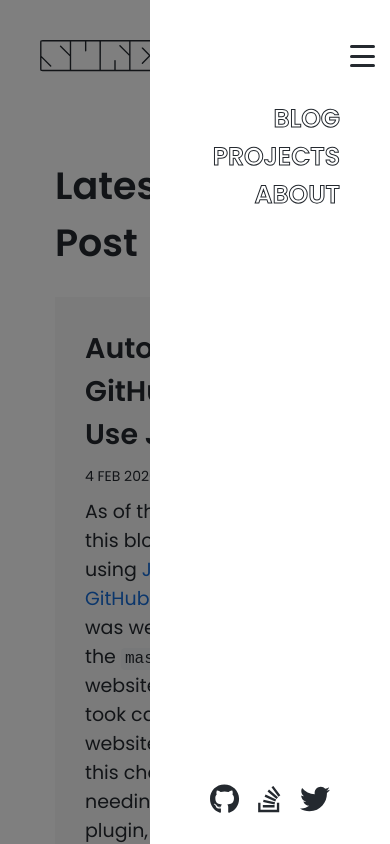
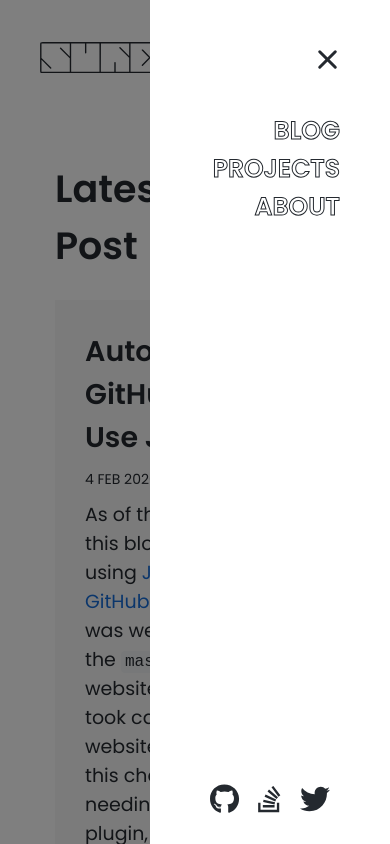
Before and after one commit to surdu/surdu.me, a Next.js app: page / in a window 390 px wide. Both pictures are taken after a click on the button "Open Menu". Shown: the top 844 px of the page. Built offline with nearby package versions, Linux system fonts and the light colour scheme.

Commit message:
Implemented mobile menu

```diff
--- a/components/layout/Header/Burger/Burger.module.scss
+++ b/components/layout/Header/Burger/Burger.module.scss
@@ -1,6 +1,7 @@
 @use "~/styles/theme";
 
 .button {
+  position: relative;
   padding: 1rem;
   background: none;
   border: none;
@@ -12,10 +13,12 @@
   }
 }
 
+$size: 2.5rem;
+
 .burger {
   position: relative;
-  width: 2.5rem;
-  height: 2.2rem;
+  width: $size;
+  height: $size;
 
   &::before,
   &::after {
@@ -41,3 +44,19 @@
 .burger::after {
   bottom: 0;
 }
+
+.open {
+  .middle {
+    display: none;
+  }
+
+  .burger::before {
+    transform: rotate(45deg);
+    margin-top: 1.1rem;
+  }
+
+  .burger::after {
+    transform: rotate(-45deg);
+    margin-bottom: 1.1rem;
+  }
+}
--- a/components/layout/Header/Burger/Burger.tsx
+++ b/components/layout/Header/Burger/Burger.tsx
@@ -1,22 +1,29 @@
 import clsx from "clsx";
+import { forwardRef, HTMLAttributes } from "react";
 import styles from "./Burger.module.scss";
 
-interface BurgerProps {
+interface BurgerProps extends HTMLAttributes<HTMLButtonElement> {
   open: boolean;
   onClick: () => void;
 }
 
-export default function Burger(props: BurgerProps) {
-  const { open, onClick } = props;
+export default forwardRef<HTMLButtonElement, BurgerProps>(function Burger(
+  props,
+  ref
+) {
+  const { open, onClick, className, ...rest } = props;
 
   return (
     <button
-      className={clsx(styles.button, { [styles.open]: open })}
+      ref={ref}
+      className={clsx(styles.button, { [styles.open]: open }, className)}
+      aria-label={open ? "Close Menu" : "Open Menu"}
       onClick={onClick}
+      {...rest}
     >
       <div className={styles.burger}>
         <div className={styles.middle}></div>
       </div>
     </button>
   );
-}
+});
--- a/components/layout/Header/Header.module.scss
+++ b/components/layout/Header/Header.module.scss
@@ -38,9 +38,26 @@
   gap: 2rem;
 }
 
+.socialIcons {
+  display: flex;
+  width: 13rem;
+  gap: 2rem;
+}
+
+.socialIcon {
+  height: 3rem;
+  color: var(--text-color);
+  transition: color 0.5;
+  vertical-align: middle;
+
+  &:hover {
+    color: var(--link-color);
+  }
+}
 
 @media (max-width: theme.$breakpont-mobile) {
-  .socialIcons {
+  .socialIcons,
+  .menu {
     display: none;
   }
 }
--- a/components/layout/Header/Header.tsx
+++ b/components/layout/Header/Header.tsx
@@ -7,6 +7,7 @@ import Menu from "~/components/Layout/Header/Menu/Menu";
 import Logo from "./logo.svg";
 import Social from "~/components/Layout/Header/Social/Social";
 import Burger from "~/components/Layout/Header/Burger/Burger";
+import MobileMenu from "~/components/Layout/Header/MobileMenu/MobileMenu";
 
 export default function Header() {
   const [showMenu, setShowMenu] = useState(false);
@@ -23,18 +24,32 @@ export default function Header() {
   );
 
   return (
+    <>
       <header className={styles.header} aria-label="Page header">
         <Link href="/">
           <a tabIndex={0}>
             <Logo className={styles.logo} aria-label="Surdu's Logo" />
           </a>
         </Link>
-      <Menu open={showMenu} />
+
+        <Menu className={styles.menu} />
+
         <div className={styles.rightWrap}>
-        <Social className={styles.socialIcons} />
+          <div className={styles.socialIcons}>
+            <Social className={styles.socialIcon} />
+          </div>
+
           <ThemeToggle />
-        <Burger onClick={() => setShowMenu(!showMenu)} open={showMenu} />
+
+          <Burger
+            onClick={() => setShowMenu(!showMenu)}
+            open={false}
+            aria-hidden={showMenu}
+          />
         </div>
       </header>
+
+      <MobileMenu open={showMenu} onClose={() => setShowMenu(false)} />
+    </>
   );
 }
--- a/components/layout/Header/Menu/Menu.module.scss
+++ b/components/layout/Header/Menu/Menu.module.scss
@@ -1,7 +1,5 @@
 @use "~/styles/theme";
 @use "~/styles/vars";
-
-$menuWidth: 20rem;
 
 .nav {
   ul {
@@ -48,61 +46,3 @@ $menuWidth: 20rem;
     }
   }
 }
-
-.social {
-  position: absolute;
-  left: 0;
-  right: 0;
-  bottom: 3rem;
-  display: flex;
-  justify-content: center;
-  gap: 1em;
-}
-
-@media (max-width: theme.$breakpont-mobile) {
-  .nav {
-    position: fixed;
-    top: 0;
-    right: 0;
-    bottom: 0;
-    left: 0;
-    z-index: 999;
-    background-color: rgba(0, 0, 0, 0.5);
-    overflow: hidden;
-
-    transition: transform 0s;
-    transition-delay: vars.$transitionDuration;
-
-    transform: translateY(-100vh);
-
-
-    .wrap {
-      position: absolute;
-      top: 0;
-      right: 0;
-      bottom: 0;
-      width: $menuWidth;
-      background-color: var(--background-color);
-      text-align: right;
-      padding-top: 10rem;
-      padding-right: 4rem;
-      transform: translateX(calc($menuWidth + (4rem * 2)));
-      transition: transform vars.$transitionDuration;
-    }
-
-    &.open {
-      transform: translateY(0);
-      transition: none;
-
-      .wrap {
-        transform: translateX(0);
-      }
-    }
-  }
-}
-
-@media (min-width: theme.$breakpont-mobile) {
-  .social {
-    display: none;
-  }
-}
--- a/components/layout/Header/Menu/Menu.tsx
+++ b/components/layout/Header/Menu/Menu.tsx
@@ -13,21 +13,17 @@ enum Page {
 }
 
 interface MenuProps {
-  open: boolean;
+  className?: string;
 }
 
 export default function Menu(props: MenuProps) {
-  const { open } = props;
+  const { className } = props;
   const router = useRouter();
 
   const activeItem = getActiveMenuItem(router.pathname);
 
   return (
-    <nav
-      className={clsx(styles.nav, { [styles.open]: open })}
-      aria-label="Main menu"
-    >
-      <div className={styles.wrap}>
+    <nav className={clsx(styles.nav, className)} aria-label="Main menu">
       <ul>
         <li>
           <Link href="/blog">
@@ -67,10 +63,6 @@ export default function Menu(props: MenuProps) {
           </Link>
         </li>
       </ul>
-        <div className={styles.social}>
-          <Social />
-        </div>
-      </div>
     </nav>
   );
 }
--- /dev/null
+++ b/components/layout/Header/MobileMenu/MobileMenu.module.scss
@@ -0,0 +1,65 @@
+@use "~/styles/theme";
+@use "~/styles/vars";
+
+$menuWidth: 20rem;
+
+.burger {
+  margin-bottom: 3rem;
+}
+
+.overlay {
+  position: fixed;
+  top: 0;
+  right: 0;
+  bottom: 0;
+  left: 0;
+  z-index: 2;
+  background-color: rgba(0, 0, 0, 0.5);
+  overflow: hidden;
+  visibility: hidden;
+
+  transition: transform 0s, visibility 0s;
+  transition-delay: vars.$transitionDuration;
+
+  transform: translateY(-100vh);
+
+  .sideMenu {
+    position: absolute;
+    top: 0;
+    right: 0;
+    bottom: 0;
+    width: $menuWidth;
+    background-color: var(--background-color);
+    text-align: right;
+    padding-top: 3.7rem;
+    padding-right: 4rem;
+    transform: translateX(calc($menuWidth + (4rem * 2)));
+    transition: transform vars.$transitionDuration;
+  }
+
+  &.open {
+    transform: translateY(0);
+    transition: none;
+    visibility: visible;
+
+    .sideMenu {
+      transform: translateX(0);
+    }
+  }
+}
+
+.social {
+  position: absolute;
+  left: 0;
+  right: 0;
+  bottom: 3rem;
+  display: flex;
+  justify-content: center;
+  gap: 1em;
+}
+
+@media (min-width: theme.$breakpont-mobile) {
+  .overlay {
+    display: none;
+  }
+}
--- /dev/null
+++ b/components/layout/Header/MobileMenu/MobileMenu.tsx
@@ -0,0 +1,50 @@
+import clsx from "clsx";
+import Menu from "~/components/Layout/Header/Menu/Menu";
+import Social from "~/components/Layout/Header/Social/Social";
+import Burger from "~/components/Layout/Header/Burger/Burger";
+
+import styles from "./MobileMenu.module.scss";
+import { useEffect, useRef } from "react";
+
+interface MobileMenuProps {
+  open: boolean;
+  onClose: () => void;
+}
+
+export default function MobileMenu(props: MobileMenuProps) {
+  const { open, onClose } = props;
+
+  const closeBtnRef = useRef<HTMLButtonElement>(null);
+
+  useEffect(() => {
+    if (open) {
+      setTimeout(() => closeBtnRef.current?.focus(), 500);
+    }
+  }, [open]);
+
+  return (
+    <div
+      className={clsx(styles.overlay, { [styles.open]: open })}
+      onClick={onClose}
+      {...(!open ? { "aria-hidden": "true" } : {})}
+    >
+      <aside
+        className={styles.sideMenu}
+        onClick={(e) => {
+          e.stopPropagation();
+        }}
+      >
+        <Burger
+          onClick={onClose}
+          open={true}
+          ref={closeBtnRef}
+          className={styles.burger}
+        />
+        <Menu />
+        <div className={styles.social}>
+          <Social />
+        </div>
+      </aside>
+    </div>
+  );
+}
```
Lines whose indentation alone changed are shown as unchanged.
